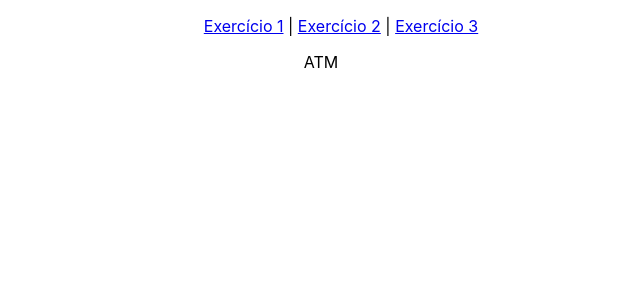
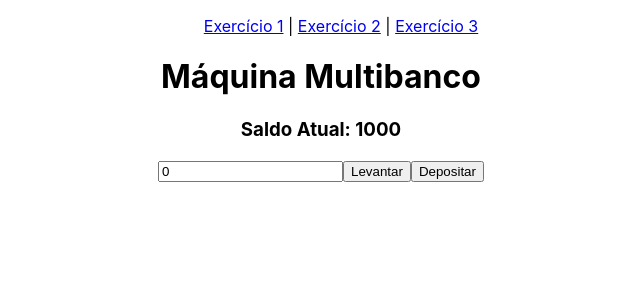
Before and after one commit to ines006/tdw-exercicios, a React (Create React App) app in the folder ex1_react/: page /ex3 in a window 1280 px wide. Shown: the top 300 px of the page, without its empty margins (319-959 px from the left). Built offline with nearby package versions, Linux system fonts and the light colour scheme.

Commit message:
ex3 completo

```diff
--- a/ex1_react/package.json
+++ b/ex1_react/package.json
@@ -3,14 +3,17 @@
   "version": "0.1.0",
   "private": true,
   "dependencies": {
+    "@reduxjs/toolkit": "^2.3.0",
     "@testing-library/jest-dom": "^5.17.0",
     "@testing-library/react": "^13.4.0",
     "@testing-library/user-event": "^13.5.0",
     "prop-types": "^15.8.1",
     "react": "^18.3.1",
     "react-dom": "^18.3.1",
+    "react-redux": "^9.1.2",
     "react-router-dom": "^6.27.0",
     "react-scripts": "5.0.1",
+    "redux": "^4.2.1",
     "redux-devtools-extension": "^2.13.9",
     "styled-components": "^6.1.13",
     "web-vitals": "^2.1.4"
--- a/ex1_react/src/ex3/App3.js
+++ b/ex1_react/src/ex3/App3.js
@@ -1,13 +1,48 @@
 
-import React from 'react';
-
+import React, {useState} from 'react';
+import { useSelector, useDispatch  } from 'react-redux';
+import store from '../store';
+import { deposito, levantamento } from '../store';  // Importa as actions
 
 function App3() {
 
+const [valor, setValor] = useState(0);
 
-return (
-  <p>ATM</p>
-);
+  const saldo  = useSelector((state) => state.balance);
+
+  const dispatch = useDispatch();
+
+  const handleValue = (event) => {
+    setValor(Number(event.target.value))
+  }
+
+  const handleLevantamento = () => {
+    if (valor > 0) dispatch(levantamento(valor));
+    setValor(0);
+  };
+
+  const handleDeposito = () => {
+    if (valor > 0) dispatch(deposito(valor));
+    setValor(0);
+  };
+
+
+  return (
+    <div>
+      <h1>Máquina Multibanco</h1>
+      <h3>Saldo Atual: {saldo}</h3>
+
+      <input
+        type='number'
+        value={valor}
+        onChange={handleValue}
+      ></input>
+      <button onClick={handleLevantamento}>Levantar</button>
+      <button onClick={handleDeposito}>Depositar</button>
+
+
+    </div>
+  );
 }
 
 export default App3;
--- a/ex1_react/src/index.js
+++ b/ex1_react/src/index.js
@@ -3,11 +3,15 @@ import ReactDOM from 'react-dom/client';
 import './index.css';
 import Home from './Home';
 import reportWebVitals from './reportWebVitals';
+import store from './store';
+import { Provider } from 'react-redux';
 
 const root = ReactDOM.createRoot(document.getElementById('root'));
 root.render(
   <React.StrictMode>
-    <Home />
+    <Provider store={store}>
+      <Home />
+    </Provider>
   </React.StrictMode>
 );
 
--- /dev/null
+++ b/ex1_react/src/store.js
@@ -0,0 +1,22 @@
+import { configureStore, createSlice  } from '@reduxjs/toolkit';
+
+const balanceSlice = createSlice({
+  name: 'saldo',
+  initialState: { balance: 1000},
+  reducers: {
+    deposito: (state, action) => { state.balance += action.payload; },
+    levantamento: (state, action) => {
+      if (state.balance >= action.payload) {
+        state.balance -= action.payload;
+      } else {
+      console.log("Saldo insuficiente para o levantamento.");
+      }
+    }
+  }
+})
+
+const store = configureStore({ reducer: balanceSlice.reducer });
+
+export const { deposito, levantamento } = balanceSlice.actions;
+
+export default store;
```
Also changed, not shown: 1 other file (tests, documents, lock files or other folders).
